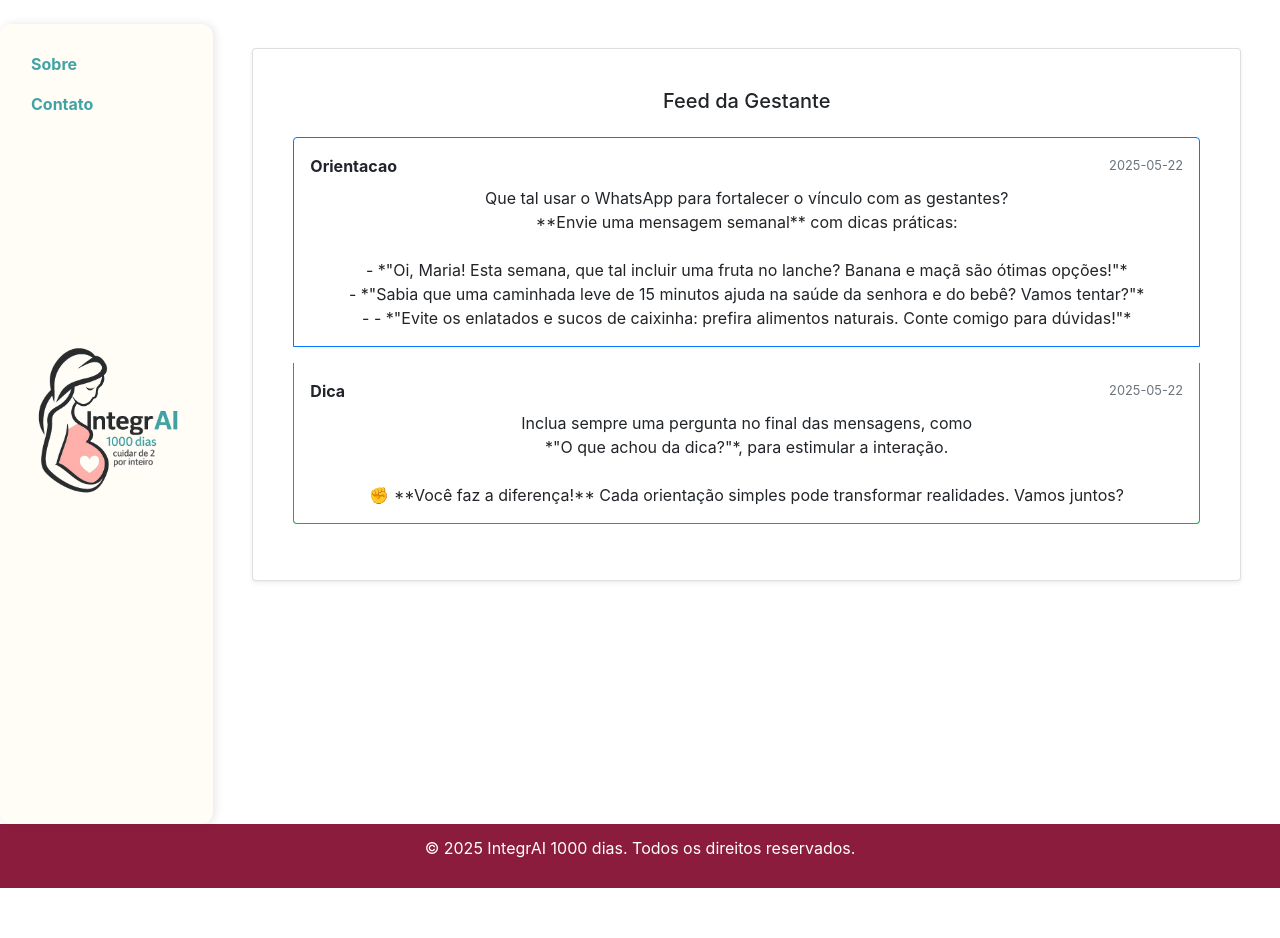
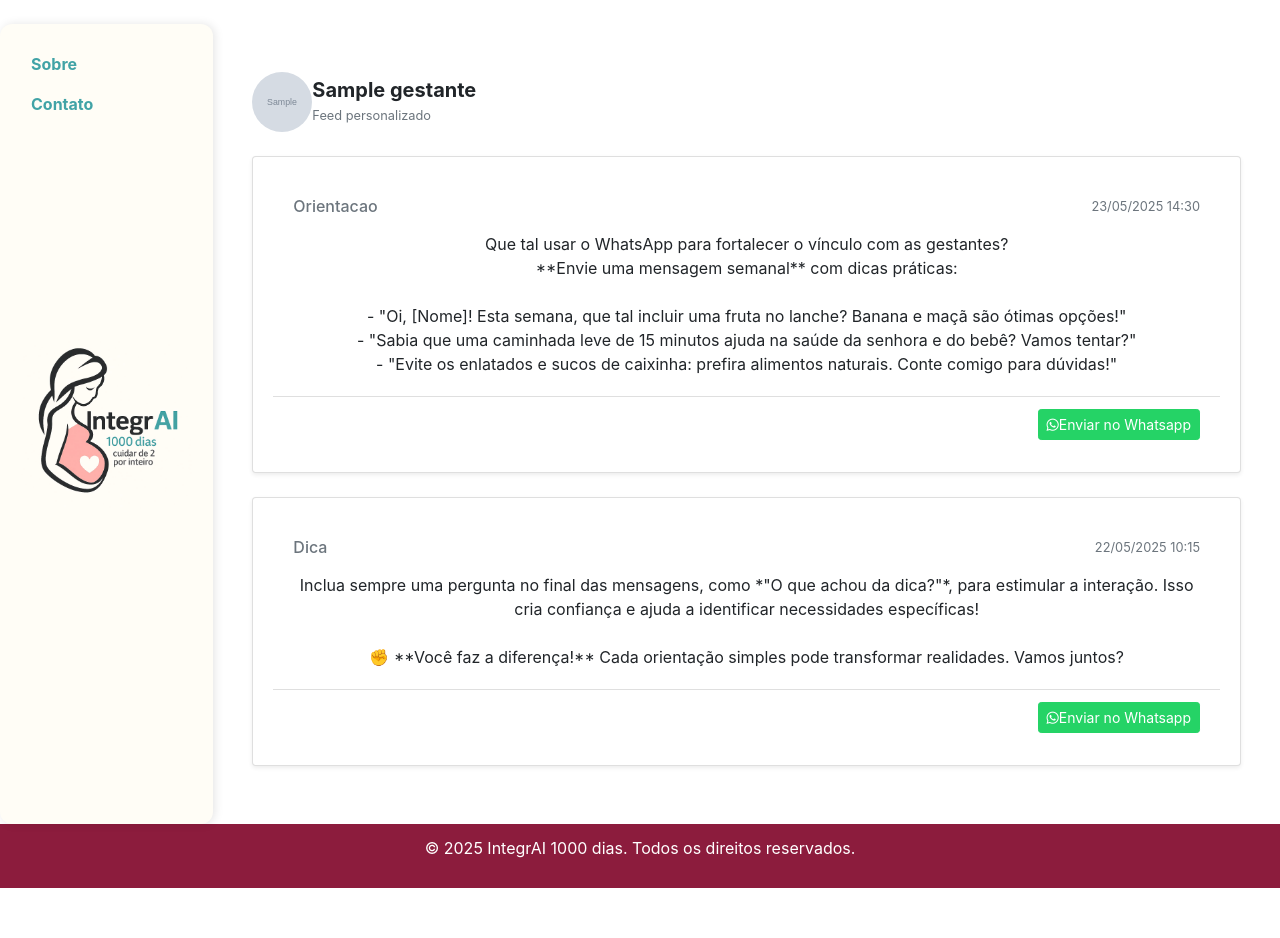
Before and after one commit to profsergiocosta/integrAI, a Django app: page /gestante/1/feed/ in a window 1280 px wide. Shown: the part 56-994 px from the top of the page. Run offline with Django 5.2, Linux system fonts and the light colour scheme; tables that the repository leaves empty hold one stand-in row (values such as "Sample post"); grey boxes marked "Sample" are stand-in pictures; some libraries are stand-ins or nearby versions.

Commit message:
incluido um feed

```diff
--- a/django_app/apps/gestantes/urls.py
+++ b/django_app/apps/gestantes/urls.py
@@ -1,5 +1,5 @@
 from django.urls import path
-from apps.gestantes.views import index, lista_gestantes, gestante, buscar, nova_gestante, deletar_gestante, editar_gestante, avaliacao, detalhes_risco, chat, evolucao_riscos_gestante, timeline_orientacoes
+from apps.gestantes.views import index, lista_gestantes, gestante, buscar, nova_gestante, deletar_gestante, editar_gestante, avaliacao, detalhes_risco, chat, evolucao_riscos_gestante, feed_gestante
 
 urlpatterns = [
         path('', index, name='index'),
@@ -20,7 +20,7 @@ urlpatterns = [
         path('gestante/<int:gestante_id>/risco/<str:risco>/', detalhes_risco, name='detalhes_risco'),
         #path('gestante/<int:gestante_id>/risco/<slug:slug>/', detalhes_risco, name='detalhes_risco'),
 
-        path('gestante/<int:gestante_id>/feed/', timeline_orientacoes, name='feed_gestante'),
+        path('gestante/<int:id>/feed/', feed_gestante, name='feed_gestante'),
 
 
         path('gestante/<int:gestante_id>/evolucao_riscos/', evolucao_riscos_gestante, name='evolucao_riscos'),
--- a/django_app/apps/gestantes/views.py
+++ b/django_app/apps/gestantes/views.py
@@ -314,35 +314,39 @@ def evolucao_riscos_gestante(request, gestante_id):
 
 
 
-def timeline_orientacoes(request, gestante_id):
-    # dados estáticos de exemplo
-    mensagens = [
+from django.shortcuts import render, get_object_or_404
+from datetime import datetime
+
+from .models import Gestante  # se já tiver o modelo Gestante
+
+def feed_gestante(request, id):
+    gestante = get_object_or_404(Gestante, id=id)
+
+    # Simulação com valores estáticos
+    feed = [
         {
-            "gestante_id": 1,
-            "nome": "Maria",
+            "gestante": gestante,
+            "data": datetime(2025, 5, 23, 14, 30),
             "tipo": "orientacao",
-            "mensagem": """Que tal usar o WhatsApp para fortalecer o vínculo com as gestantes?
+            "conteudo": """Que tal usar o WhatsApp para fortalecer o vínculo com as gestantes?
 **Envie uma mensagem semanal** com dicas práticas:
 
-- *"Oi, Maria! Esta semana, que tal incluir uma fruta no lanche? Banana e maçã são ótimas opções!"*
-- *"Sabia que uma caminhada leve de 15 minutos ajuda na saúde da senhora e do bebê? Vamos tentar?"*
-- - *"Evite os enlatados e sucos de caixinha: prefira alimentos naturais. Conte comigo para dúvidas!"*""",
-            "data": "2025-05-22"
+- "Oi, [Nome]! Esta semana, que tal incluir uma fruta no lanche? Banana e maçã são ótimas opções!"
+- "Sabia que uma caminhada leve de 15 minutos ajuda na saúde da senhora e do bebê? Vamos tentar?"
+- "Evite os enlatados e sucos de caixinha: prefira alimentos naturais. Conte comigo para dúvidas!"
+"""
         },
         {
-            "gestante_id": 1,
-            "nome": "Maria",
+            "gestante": gestante,
+            "data": datetime(2025, 5, 22, 10, 15),
             "tipo": "dica",
-            "mensagem": """Inclua sempre uma pergunta no final das mensagens, como
-*"O que achou da dica?"*, para estimular a interação.
+            "conteudo": """Inclua sempre uma pergunta no final das mensagens, como *"O que achou da dica?"*, para estimular a interação. Isso cria confiança e ajuda a identificar necessidades específicas!
 
-✊ **Você faz a diferença!** Cada orientação simples pode transformar realidades. Vamos juntos?""",
-            "data": "2025-05-22"
-        }
+✊ **Você faz a diferença!** Cada orientação simples pode transformar realidades. Vamos juntos?"""
+        },
     ]
 
-    # filtra as mensagens pela gestante_id
-    orientacoes = [m for m in mensagens if m['gestante_id'] == gestante_id]
-
-    context = {"orientacoes": orientacoes, "gestante_id": gestante_id}
-    return render(request, "gestantes/feed.html", context)
+    return render(request, 'gestantes/feed.html', {
+        'gestante': gestante,
+        'feed': feed
+    })
--- a/django_app/templates/gestantes/feed.html
+++ b/django_app/templates/gestantes/feed.html
@@ -1,36 +1,59 @@
 {% extends 'base.html' %}
-{% load custom_filters %}
 {% load static %}
-
 {% block content %}
 
+<div class="container mt-4">
 
-<!-- Feed dinâmico de orientações e dicas -->
-<div class="col-lg-12 mb-4">
-    <div class="card shadow-sm">
-        <div class="card-body">
-            <h5 class="card-title text-center mb-4">Feed da Gestante {{ gestante.nome }}</h5>
-
-            {% if orientacoes %}
-                <ul class="list-group">
-                    {% for item in orientacoes %}
-                        <li class="list-group-item mb-3 p-3
-                            {% if item.tipo == 'orientacao' %}border-start border-4 border-primary{% elif item.tipo == 'dica' %}border-start border-4 border-success{% endif %}">
-                            <div class="d-flex justify-content-between align-items-center mb-2">
-                                <strong>{{ item.tipo|title }}</strong>
-                                <small class="text-muted">{{ item.data }}</small>
-                            </div>
-                            <div>
-                                {{ item.mensagem|linebreaksbr|safe }}
-                            </div>
-                        </li>
-                    {% endfor %}
-                </ul>
-            {% else %}
-                <p class="text-muted text-center">Nenhuma orientação ou dica disponível para esta gestante.</p>
-            {% endif %}
+    <!-- Cabeçalho da Gestante -->
+    <div class="d-flex align-items-center mb-4">
+        <img src="{% if gestante.foto %}{{ gestante.foto.url }}{% else %}{% static 'assets/imagens/gestante/silhueta.png' %}{% endif %}"
+             class="rounded-circle me-3"
+             width="60" height="60"
+             alt="Foto da gestante">
+        <div>
+            <h5 class="mb-0"><strong>{{ gestante.nome }}</strong></h5>
+            <small class="text-muted">Feed personalizado</small>
         </div>
     </div>
+
+    <!-- Publicações do Feed -->
+    {% for item in feed %}
+        <div class="card mb-4 shadow-sm">
+            <div class="card-body">
+                <div class="d-flex justify-content-between">
+                    <h6 class="text-muted">{{ item.tipo|title }}</h6>
+                    <small class="text-muted">{{ item.data|date:"d/m/Y H:i" }}</small>
+                </div>
+                <p class="card-text mt-2">{{ item.conteudo|linebreaksbr }}</p>
+            </div>
+            <div class="card-footer bg-white d-flex justify-content-end">
+                {% with mensagem_padrao=item.conteudo|striptags|truncatechars:120 %}
+                {% if gestante.telefone %}
+                    <a href="https://wa.me/55{{ gestante.telefone|default_if_none:''|cut:' '|cut:'-'|cut:'('|cut:')' }}?text={{ mensagem_padrao|urlencode }}"
+                       target="_blank"
+                       class="btn btn-success btn-sm d-inline-flex align-items-center"
+                       style="background-color: #25D366; border-color: #25D366;">
+                        <i class="fab fa-whatsapp me-1"></i> Enviar no Whatsapp
+                    </a>
+                {% else %}
+                    <a href="https://wa.me/?text={{ mensagem_padrao|urlencode }}"
+                       target="_blank"
+                       class="btn btn-success btn-sm d-inline-flex align-items-center"
+                       style="background-color: #25D366; border-color: #25D366;">
+                        <i class="fab fa-whatsapp me-1"></i> Enviar no Whatsapp
+                    </a>
+                {% endif %}
+            {% endwith %}
+
+
+            </div>
+        </div>
+    {% empty %}
+        <div class="alert alert-info">
+            Nenhuma publicação no feed ainda.
+        </div>
+    {% endfor %}
+
 </div>
 
 {% endblock %}
```
Also changed, not shown: django_app/templates/gestantes/feed_1.html (added, +46 -0 lines).
